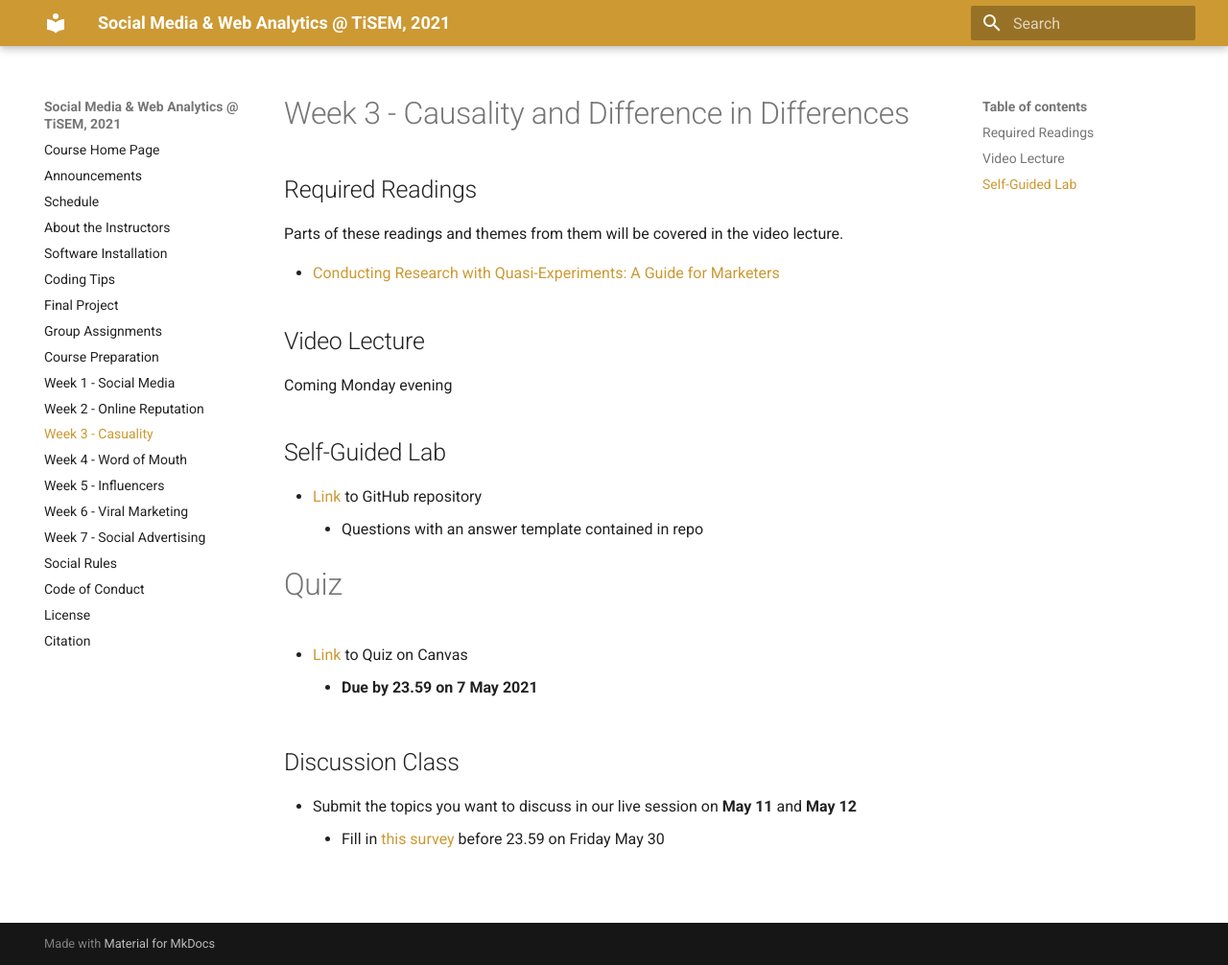
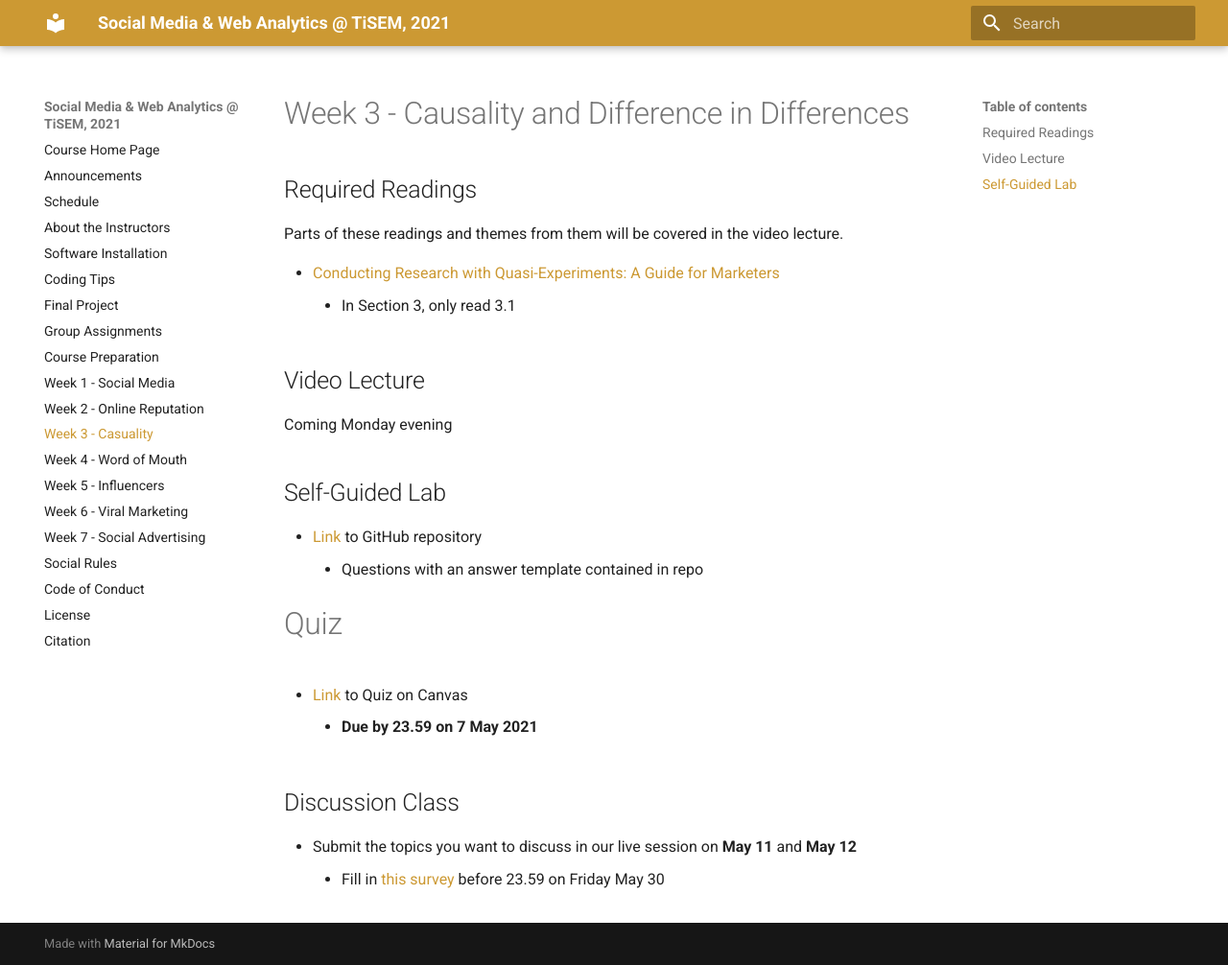
Before and after one commit to tisem-digital-marketing/2021-smwa, an MkDocs documentation site: the page built from docs/week_03.md, in a window 1280 px wide and 1006 px high. Shown: the whole window at 96% size. Built offline with MkDocs 1.6.1 and Material for MkDocs 9.7.7, drawn with Linux system fonts in a browser that asks for light colours; old or Windows-style settings are respelled for this version of MkDocs.

Commit message:
skip parts of section 3 in week 3 reading

```diff
--- a/docs/week_03.md
+++ b/docs/week_03.md
@@ -5,6 +5,7 @@
 Parts of these readings and themes from them will be covered in the video lecture.
 
 * [Conducting Research with Quasi-Experiments: A Guide for Marketers][goldfarb-tucker]
+    * In Section 3, only read 3.1
 
 ## Video Lecture
 
```
